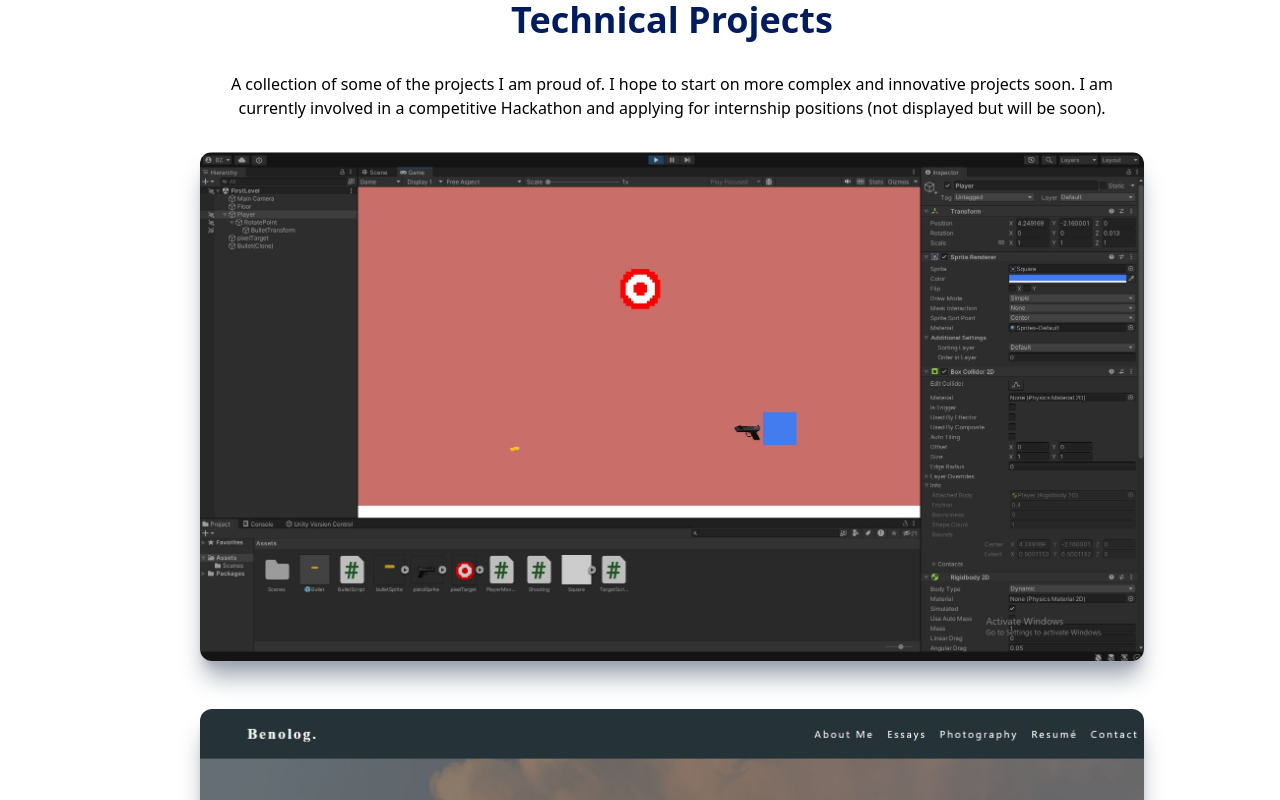
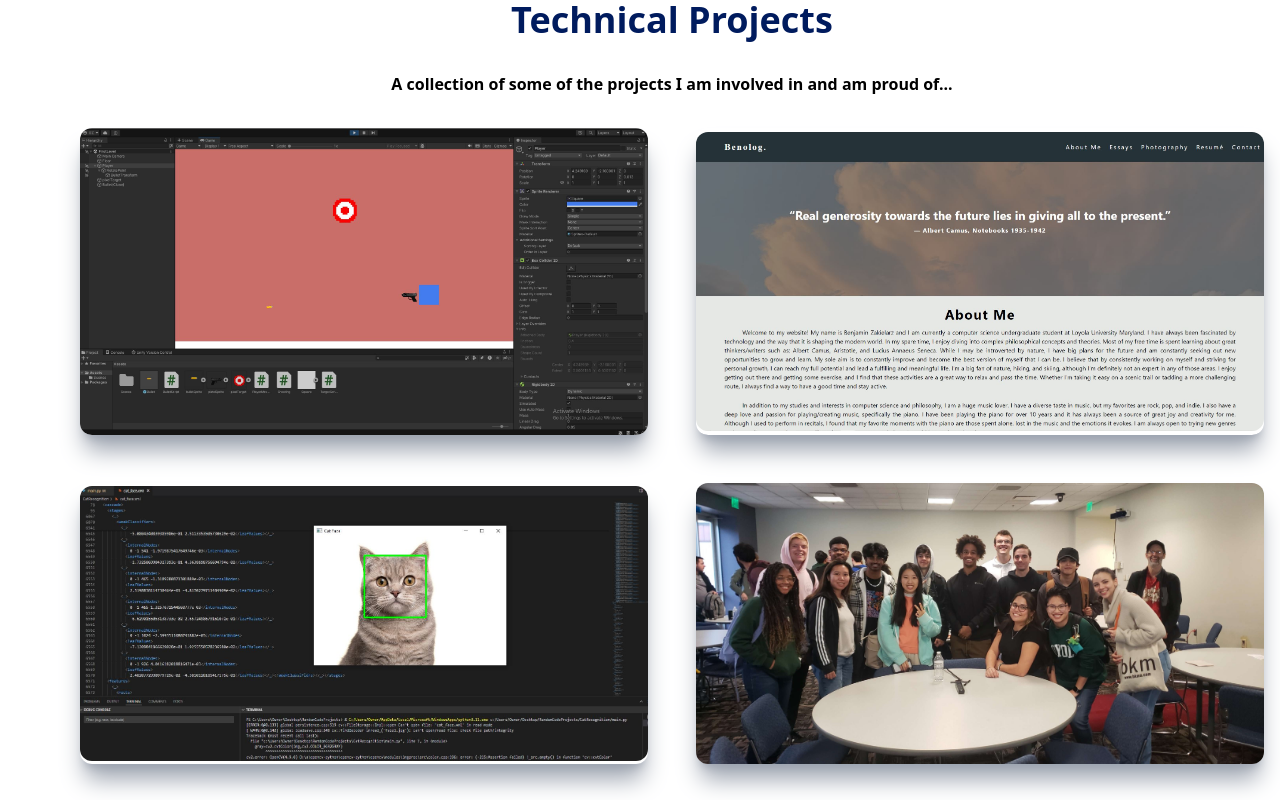
Before and after one commit to BenJZak/Portfolio, a React (Vite) app: page / in a window 1280 px wide. Shown: the part 1600-2400 px from the top of the page. Built offline with nearby package versions, Linux system fonts and the light colour scheme.

Commit message:
added two projects

```diff
--- a/src/components/ProjectItem.jsx
+++ b/src/components/ProjectItem.jsx
@@ -11,7 +11,7 @@
         <p className='pb-4 pt-2 text-white text-center'></p>
         <h4 className='flex flex-col items-center justify-center'>
           <a href="https://linktr.ee/benzakielarz">
-            <button className='text-center p-3 rounded-lg bg-white text-gray-700 font-bold cursor-pointer text-lg transition ease-in-out hover:-translate-y-1 hover:scale-110'>More Info</button>
+            <button className='text-center p-3 rounded-lg bg-white text-gray-700 font-bold cursor-pointer text-lg transition ease-in-out hover:-translate-y-1 hover:scale-110'>Linktree</button>
           </a>
         </h4>
       </div>
--- a/src/components/Projects.jsx
+++ b/src/components/Projects.jsx
@@ -2,19 +2,23 @@
 import ProjectItem from "./ProjectItem";
 import ImgOne from "../assets/websiteImage.jpg";
 import ImgTwo from "../assets/GameDevProjBackground.jpg"
+import ImgThree from "../assets/machineLearningProjBack.jpg"
+import ImgFour from "../assets/hackathonBack.jpg"
 
 
 
 function Projects() {
   return (
-    <div id="projects" className="max-w-[1040px] m-auto md:pl-20 p-4 py-16">
+    <div id="projects" className="max-w-[1280px] m-auto md:pl-20 p-4 py-16">
       <h1 className="text-4xl font-bold text-center text-[#001b5e]">Technical Projects</h1>
-      <p className="text-center py-8">
-        A collection of some of the projects I am proud of. I hope to start on more complex and innovative projects soon. I am currently involved in a competitive Hackathon and applying for internship positions (not displayed but will be soon).
+      <p className="text-center py-8 font-semibold">
+        A collection of some of the projects I am involved in and am proud of...
       </p>
-      <div className="grid sm:grid-cols-1 gap-12">
+      <div className="grid sm:grid-cols-2 gap-12">
         <ProjectItem img={ImgTwo} title='Game Development' />
         <ProjectItem img={ImgOne} title='First Website' />
+        <ProjectItem img={ImgThree} title='OpenCV ~ Machine Learning' />
+        <ProjectItem img={ImgFour} title='Hackathons'/>
       </div>
     </div>
   );
```
Also changed, not shown: src/assets/hackathonBack.jpg (added), src/assets/machineLearningProjBack.jpg (added).
